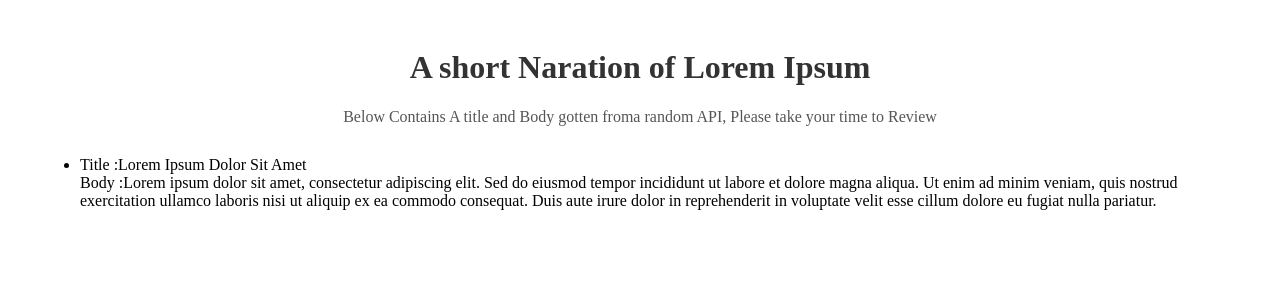
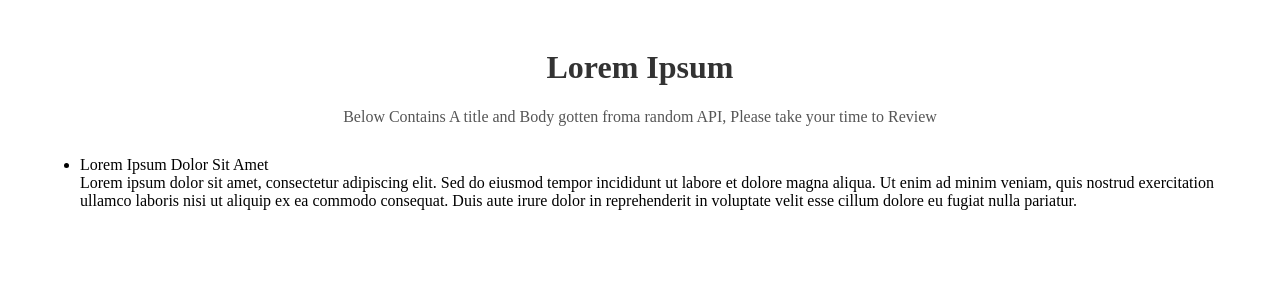
Before and after one commit to acciojob/lorem-redux-handesaurabh, a React app: page / in a window 1280 px wide. Shown: the top 300 px of the page. Built offline with nearby package versions, Linux system fonts and the light colour scheme; no server answers.

Commit message:
Update selectors to match Cypress test requirements

```diff
--- a/src/components/App.js
+++ b/src/components/App.js
@@ -21,26 +21,19 @@ const App = () => {
 
   return (
     <div style={{ maxWidth: '1200px', margin: '0 auto', padding: '20px' }}>
-      <h1 style={{ color: '#333', textAlign: 'center', marginBottom: '10px' }}>A short Naration of Lorem Ipsum</h1>
+      <h1 style={{ color: '#333', textAlign: 'center', marginBottom: '10px' }}>Lorem Ipsum</h1>
       <h4 style={{ color: '#555', textAlign: 'center', marginBottom: '30px', fontWeight: 'normal' }}>
         Below Contains A title and Body gotten froma random API, Please take your time to Review
       </h4>
       <ul className="grid-container" data-testid="grid-container">
-        {loading && <li className="grid-item" style={{ textAlign: 'center', color: '#888', fontStyle: 'italic' }} data-testid="loading-message">Fetching data...</li>}
+        {loading && <li className="grid-item" style={{ textAlign: 'center', color: '#888', fontStyle: 'italic' }} data-testid="loading">Fetching data...</li>}
         {error && <li className="grid-item" style={{ color: 'red', textAlign: 'center' }} data-testid="error-message">{error}</li>}
         {data && data.length > 0 && data.map((post, index) => (
           <li key={index} className="grid-item" data-testid="post-item">
-            <div className="title" data-testid="post-title">Title :{post.title}</div>
-            <div className="body" data-testid="post-body">Body :{post.body}</div>
+            <div className="title" data-testid="post-title">{post.title}</div>
+            <div className="body" data-testid="post-body">{post.body}</div>
           </li>
         ))}
-        {/* Fallback for when data is empty but loading is false */}
-        {!loading && data && data.length === 0 && (
-          <li className="grid-item" style={{ textAlign: 'center', color: '#888' }}>
-            <div className="title">No data available</div>
-            <div className="body">Please try again later</div>
-          </li>
-        )}
       </ul>
     </div>
   );
```
Also changed, not shown: 1 other file (tests, documents, lock files or other folders).
